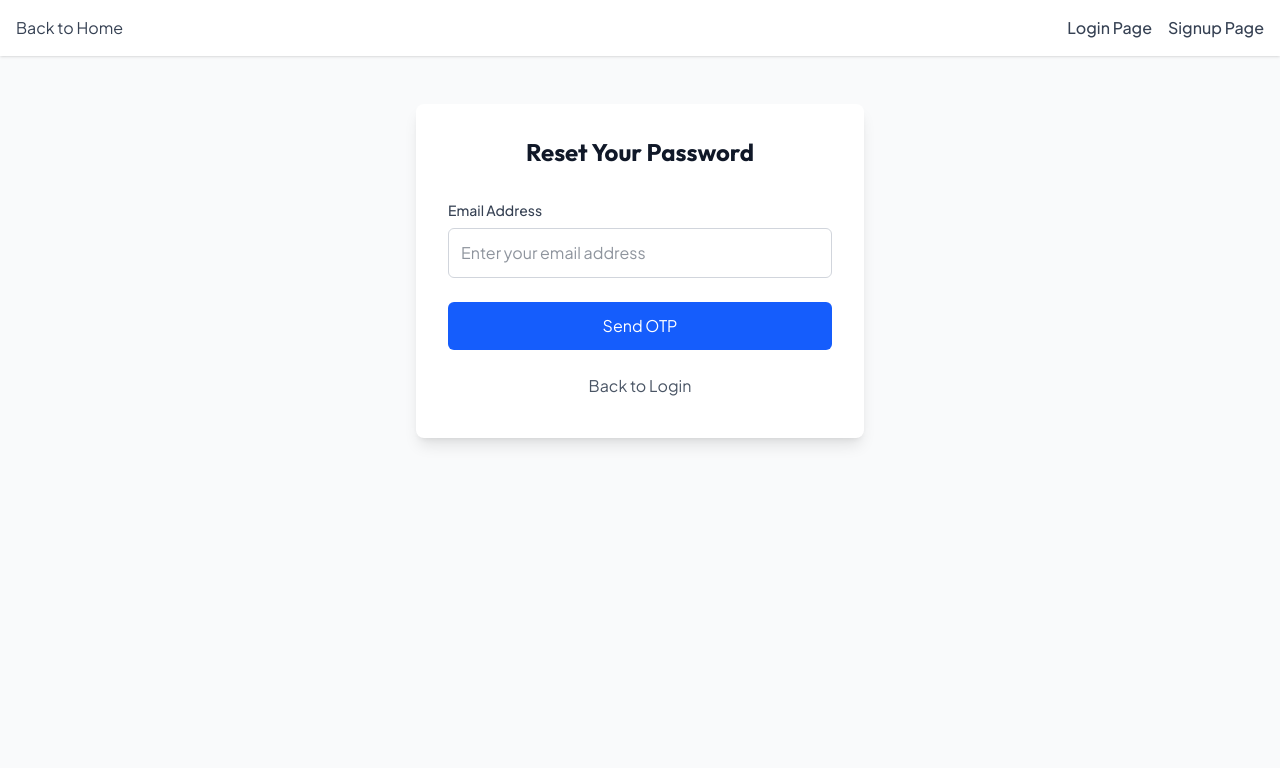
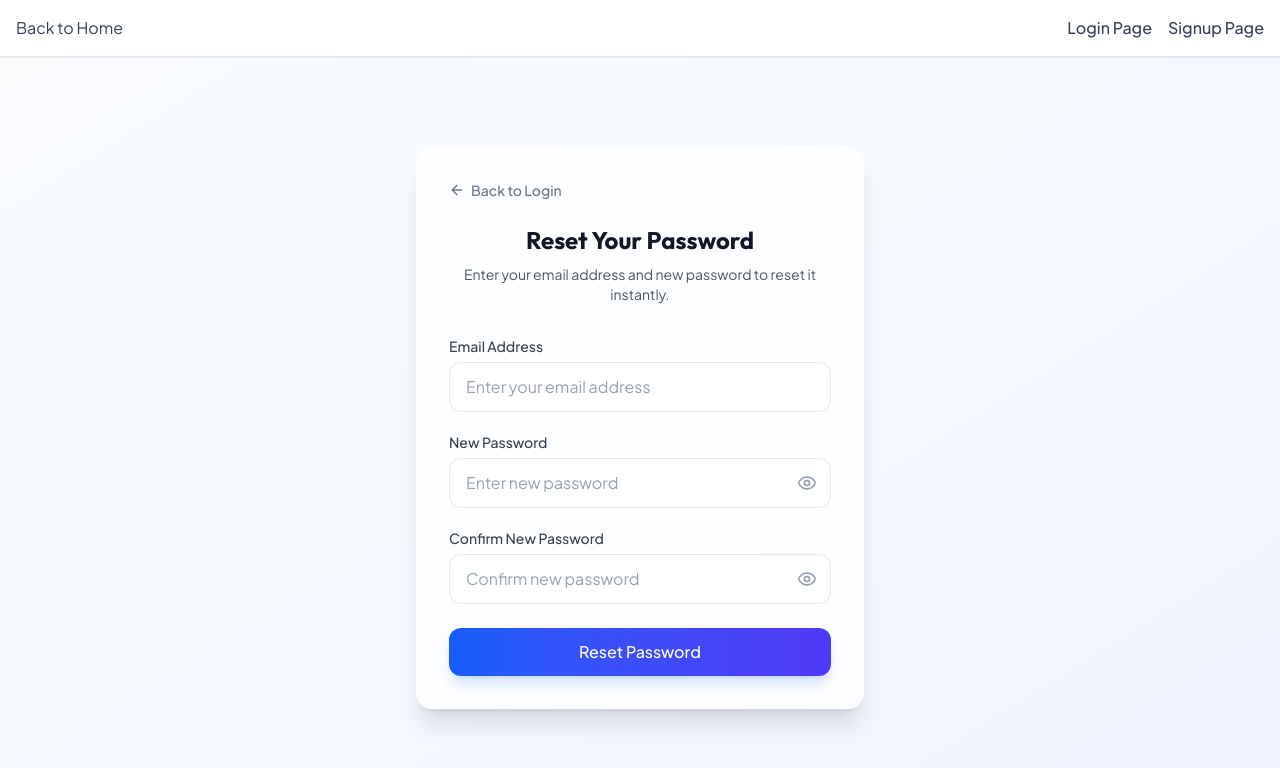
Before and after one commit to GiwanthaAthukorala/Rithu-BL-Web-site, a Next.js app in the folder frontend/: page /forgot-password/page in a window 1280 px wide. Shown: the top 768 px of the page. Built offline with nearby package versions, Linux system fonts and the light colour scheme; no server answers.

Commit message:
Forget password setting create and fixing

```diff
--- a/frontend/src/pages/forgot-password/page.js
+++ b/frontend/src/pages/forgot-password/page.js
@@ -2,81 +2,31 @@ import { useState } from "react";
 import { useRouter } from "next/router";
 import LSNavBar from "@/components/NavBar/NavBarLS";
 import api from "@/lib/api";
+import { Eye, EyeOff, ArrowLeft } from "lucide-react";
 
 export default function ForgotPasswordPage() {
-  const [step, setStep] = useState(1); // 1: Email, 2: OTP, 3: New Password
   const [email, setEmail] = useState("");
-  const [otp, setOtp] = useState("");
   const [newPassword, setNewPassword] = useState("");
   const [confirmPassword, setConfirmPassword] = useState("");
+  const [showPassword, setShowPassword] = useState(false);
+  const [showConfirmPassword, setShowConfirmPassword] = useState(false);
   const [isLoading, setLoading] = useState(false);
   const [error, setError] = useState("");
   const [success, setSuccess] = useState("");
-  const [resetToken, setResetToken] = useState("");
-  const [timer, setTimer] = useState(0);
   const router = useRouter();
 
-  // Start countdown timer
-  const startTimer = () => {
-    setTimer(60);
-    const countdown = setInterval(() => {
-      setTimer((prev) => {
-        if (prev <= 1) {
-          clearInterval(countdown);
-          return 0;
-        }
-        return prev - 1;
-      });
-    }, 1000);
-  };
-
-  // Handle email submission
-  const handleEmailSubmit = async (e) => {
+  // Handle password reset
+  const handleSubmit = async (e) => {
     e.preventDefault();
     setLoading(true);
     setError("");
     setSuccess("");
 
-    try {
-      const response = await api.post("/api/auth/forgot-password", { email });
-      setSuccess(response.data.message || "OTP sent to your email");
-      setStep(2);
-      startTimer();
-    } catch (error) {
-      setError(
-        error.response?.data?.message ||
-          "Failed to send OTP. Please try again.",
-      );
-    } finally {
+    if (!email) {
+      setError("Please provide an email address");
       setLoading(false);
+      return;
     }
-  };
-
-  // Handle OTP verification
-  const handleOTPSubmit = async (e) => {
-    e.preventDefault();
-    setLoading(true);
-    setError("");
-
-    try {
-      const response = await api.post("/api/auth/verify-otp", { email, otp });
-      setResetToken(response.data.resetToken);
-      setSuccess("OTP verified successfully");
-      setStep(3);
-    } catch (error) {
-      setError(
-        error.response?.data?.message || "Invalid OTP. Please try again.",
-      );
-    } finally {
-      setLoading(false);
-    }
-  };
-
-  // Handle password reset
-  const handleResetPassword = async (e) => {
-    e.preventDefault();
-    setLoading(true);
-    setError("");
 
     if (newPassword !== confirmPassword) {
       setError("Passwords do not match");
@@ -91,10 +41,11 @@ export default function ForgotPasswordPage() {
     }
 
     try {
-      const response = await api.put(`/api/auth/reset-password/${resetToken}`, {
+      const response = await api.post("/api/auth/forgot-password", {
+        email,
         password: newPassword,
       });
-      setSuccess(response.data.message);
+      setSuccess(response.data.message || "Password reset successful!");
 
       // Redirect to login after 2 seconds
       setTimeout(() => {
@@ -103,191 +54,176 @@ export default function ForgotPasswordPage() {
     } catch (error) {
       setError(
         error.response?.data?.message ||
-          "Password reset failed. Please try again.",
+          "Password reset failed. Please try again."
       );
     } finally {
       setLoading(false);
     }
   };
 
-  // Handle resend OTP
-  const handleResendOTP = async () => {
-    setLoading(true);
-    setError("");
-    setSuccess("");
-
-    try {
-      const response = await api.post("/api/auth/resend-otp", { email });
-      setSuccess("New OTP sent to your email");
-      startTimer();
-    } catch (error) {
-      setError(error.response?.data?.message || "Failed to resend OTP");
-    } finally {
-      setLoading(false);
-    }
-  };
-
   return (
-    <div className="min-h-screen bg-gray-50">
+    <div className="min-h-screen bg-gradient-to-br from-slate-50 via-blue-50/50 to-indigo-50 flex flex-col">
       <LSNavBar />
 
-      <div className="flex items-center justify-center px-4 py-12">
+      <div className="flex-1 flex items-center justify-center px-4 py-12">
         <div className="max-w-md w-full">
-          <div className="bg-white rounded-lg shadow-lg p-8">
-            <h1 className="text-2xl font-bold text-center text-gray-900 mb-8">
-              Reset Your Password
-            </h1>
+          <div className="bg-white/80 backdrop-blur-md border border-white/50 rounded-2xl shadow-xl p-8 hover:shadow-2xl hover:shadow-blue-100/50 transition-all duration-300">
+            {/* Back to Login */}
+            <button
+              onClick={() => router.push("/Log-in/page")}
+              className="inline-flex items-center text-sm font-medium text-gray-500 hover:text-blue-600 transition-colors mb-6 group"
+            >
+              <ArrowLeft className="w-4 h-4 mr-1.5 transform group-hover:-translate-x-0.5 transition-transform" />
+              Back to Login
+            </button>
+
+            <div className="text-center mb-8">
+              <h1 className="text-2xl font-bold text-gray-900 mb-2">
+                Reset Your Password
+              </h1>
+              <p className="text-sm text-gray-600">
+                Enter your email address and new password to reset it instantly.
+              </p>
+            </div>
 
             {/* Error/Success Messages */}
             {error && (
-              <div className="mb-4 p-3 bg-red-100 text-red-700 rounded-md">
+              <div className="mb-6 p-3.5 bg-red-50 border border-red-200 text-red-700 text-sm rounded-xl flex items-center">
+                <span className="mr-2">⚠️</span>
                 {error}
               </div>
             )}
             {success && (
-              <div className="mb-4 p-3 bg-green-100 text-green-700 rounded-md">
+              <div className="mb-6 p-3.5 bg-green-50 border border-green-200 text-green-700 text-sm rounded-xl flex items-center animate-pulse">
+                <span className="mr-2">✨</span>
                 {success}
               </div>
             )}
 
-            {/* Step 1: Email Input */}
-            {step === 1 && (
-              <form onSubmit={handleEmailSubmit}>
-                <div className="mb-6">
-                  <label className="block text-sm font-medium text-gray-700 mb-2">
-                    Email Address
-                  </label>
+            <form onSubmit={handleSubmit} className="space-y-5">
+              {/* Email Address */}
+              <div>
+                <label className="block text-sm font-medium text-gray-700 mb-1.5">
+                  Email Address
+                </label>
+                <input
+                  type="email"
+                  value={email}
+                  onChange={(e) => setEmail(e.target.value)}
+                  className="w-full px-4 py-3 bg-white/60 border border-gray-200 rounded-xl focus:outline-none focus:ring-2 focus:ring-blue-500/40 focus:border-blue-500 transition-all placeholder-gray-400"
+                  placeholder="Enter your email address"
+                  required
+                />
+              </div>
+
+              {/* New Password */}
+              <div>
+                <label className="block text-sm font-medium text-gray-700 mb-1.5">
+                  New Password
+                </label>
+                <div className="relative">
                   <input
-                    type="email"
-                    value={email}
-                    onChange={(e) => setEmail(e.target.value)}
-                    className="w-full px-3 py-3 border border-gray-300 rounded-md focus:outline-none focus:ring-2 focus:ring-blue-500"
-                    placeholder="Enter your email address"
+                    type={showPassword ? "text" : "password"}
+                    value={newPassword}
+                    onChange={(e) => setNewPassword(e.target.value)}
+                    className="w-full px-4 py-3 pr-11 bg-white/60 border border-gray-200 rounded-xl focus:outline-none focus:ring-2 focus:ring-blue-500/40 focus:border-blue-500 transition-all placeholder-gray-400"
+                    placeholder="Enter new password"
                     required
                   />
+                  <button
+                    type="button"
+                    onClick={() => setShowPassword(!showPassword)}
+                    className="absolute inset-y-0 right-0 pr-3.5 flex items-center text-gray-400 hover:text-gray-600 transition-colors"
+                  >
+                    {showPassword ? (
+                      <EyeOff className="h-5 w-5" />
+                    ) : (
+                      <Eye className="h-5 w-5" />
+                    )}
+                  </button>
                 </div>
-                <button
-                  type="submit"
-                  disabled={isLoading}
-                  className={`w-full bg-blue-600 text-white py-3 px-4 rounded-md hover:bg-blue-700 transition-colors ${
-                    isLoading ? "opacity-70 cursor-not-allowed" : ""
-                  }`}
-                >
-                  {isLoading ? "Sending OTP..." : "Send OTP"}
-                </button>
-                <button
-                  type="button"
-                  onClick={() => router.push("/Log-in/page")}
-                  className="w-full mt-4 text-gray-600 hover:text-gray-900 py-2"
-                >
-                  Back to Login
-                </button>
-              </form>
-            )}
+              </div>
 
-            {/* Step 2: OTP Verification */}
-            {step === 2 && (
-              <form onSubmit={handleOTPSubmit}>
-                <div className="mb-6">
-                  <p className="text-sm text-gray-600 mb-4">
-                    We've sent a 6-digit OTP to <strong>{email}</strong>
-                  </p>
-                  <label className="block text-sm font-medium text-gray-700 mb-2">
-                    Enter OTP
-                  </label>
+              {/* Confirm Password */}
+              <div>
+                <label className="block text-sm font-medium text-gray-700 mb-1.5">
+                  Confirm New Password
+                </label>
+                <div className="relative">
                   <input
-                    type="text"
-                    value={otp}
-                    onChange={(e) =>
-                      setOtp(e.target.value.replace(/\D/g, "").slice(0, 6))
-                    }
-                    className="w-full px-3 py-3 border border-gray-300 rounded-md focus:outline-none focus:ring-2 focus:ring-blue-500 text-center text-2xl tracking-widest"
-                    placeholder="000000"
-                    maxLength="6"
+                    type={showConfirmPassword ? "text" : "password"}
+                    value={confirmPassword}
+                    onChange={(e) => setConfirmPassword(e.target.value)}
+                    className="w-full px-4 py-3 pr-11 bg-white/60 border border-gray-200 rounded-xl focus:outline-none focus:ring-2 focus:ring-blue-500/40 focus:border-blue-500 transition-all placeholder-gray-400"
+                    placeholder="Confirm new password"
                     required
                   />
-                  <div className="mt-2 text-center">
-                    {timer > 0 ? (
-                      <p className="text-sm text-gray-500">
-                        Resend OTP in {timer}s
-                      </p>
+                  <button
+                    type="button"
+                    onClick={() => setShowConfirmPassword(!showConfirmPassword)}
+                    className="absolute inset-y-0 right-0 pr-3.5 flex items-center text-gray-400 hover:text-gray-600 transition-colors"
+                  >
+                    {showConfirmPassword ? (
+                      <EyeOff className="h-5 w-5" />
                     ) : (
-                      <button
-                        type="button"
-                        onClick={handleResendOTP}
-                        className="text-blue-600 hover:text-blue-700 text-sm"
-                      >
-                        Resend OTP
-                      </button>
+                      <Eye className="h-5 w-5" />
                     )}
+                  </button>
+                </div>
+              </div>
+
+              {/* Password Strength Indicator */}
+              {newPassword && (
+                <div className="space-y-2 pt-1">
+                  <div className="flex items-center space-x-2">
+                    <div
+                      className={`h-1.5 w-1/3 rounded-full transition-all duration-300 ${
+                        newPassword.length >= 8 ? "bg-green-500" : "bg-gray-200"
+                      }`}
+                    ></div>
+                    <div
+                      className={`h-1.5 w-1/3 rounded-full transition-all duration-300 ${
+                        /[A-Z]/.test(newPassword) ? "bg-green-500" : "bg-gray-200"
+                      }`}
+                    ></div>
+                    <div
+                      className={`h-1.5 w-1/3 rounded-full transition-all duration-300 ${
+                        /[0-9]/.test(newPassword) ? "bg-green-500" : "bg-gray-200"
+                      }`}
+                    ></div>
                   </div>
+                  <p className="text-xs text-gray-500 flex justify-between">
+                    <span>Password strength:</span>
+                    <span className="font-semibold">
+                      {newPassword.length >= 8 &&
+                      /[A-Z]/.test(newPassword) &&
+                      /[0-9]/.test(newPassword)
+                        ? "Strong 💪"
+                        : newPassword.length >= 8
+                          ? "Medium ⚠️"
+                          : "Weak ❌"}
+                    </span>
+                  </p>
                 </div>
-                <button
-                  type="submit"
-                  disabled={isLoading || otp.length !== 6}
-                  className={`w-full bg-blue-600 text-white py-3 px-4 rounded-md hover:bg-blue-700 transition-colors ${
-                    isLoading || otp.length !== 6
-                      ? "opacity-70 cursor-not-allowed"
-                      : ""
-                  }`}
-                >
-                  {isLoading ? "Verifying..." : "Verify OTP"}
-                </button>
-                <button
-                  type="button"
-                  onClick={() => setStep(1)}
-                  className="w-full mt-4 text-gray-600 hover:text-gray-900 py-2"
-                >
-                  Change Email
-                </button>
-              </form>
-            )}
+              )}
 
-            {/* Step 3: New Password */}
-            {step === 3 && (
-              <form onSubmit={handleResetPassword}>
-                <div className="space-y-4">
-                  <div>
-                    <label className="block text-sm font-medium text-gray-700 mb-2">
-                      New Password
-                    </label>
-                    <input
-                      type="password"
-                      value={newPassword}
-                      onChange={(e) => setNewPassword(e.target.value)}
-                      className="w-full px-3 py-3 border border-gray-300 rounded-md focus:outline-none focus:ring-2 focus:ring-blue-500"
-                      placeholder="Enter new password"
-                      required
-                    />
-                    <p className="text-xs text-gray-500 mt-1">
-                      Password must be at least 8 characters
-                    </p>
+              <button
+                type="submit"
+                disabled={isLoading}
+                className={`w-full bg-gradient-to-r from-blue-600 to-indigo-600 hover:from-blue-700 hover:to-indigo-700 text-white font-medium py-3 px-4 rounded-xl shadow-lg shadow-blue-500/20 hover:shadow-blue-500/30 transform active:scale-[0.98] transition-all flex items-center justify-center mt-6 ${
+                  isLoading ? "opacity-75 cursor-not-allowed" : ""
+                }`}
+              >
+                {isLoading ? (
+                  <div className="flex items-center">
+                    <div className="w-5 h-5 border-t-2 border-white rounded-full animate-spin mr-2"></div>
+                    Resetting Password...
                   </div>
-                  <div>
-                    <label className="block text-sm font-medium text-gray-700 mb-2">
-                      Confirm Password
-                    </label>
-                    <input
-                      type="password"
-                      value={confirmPassword}
-                      onChange={(e) => setConfirmPassword(e.target.value)}
-                      className="w-full px-3 py-3 border border-gray-300 rounded-md focus:outline-none focus:ring-2 focus:ring-blue-500"
-                      placeholder="Confirm new password"
-                      required
-                    />
-                  </div>
-                </div>
-                <button
-                  type="submit"
-                  disabled={isLoading}
-                  className={`w-full bg-blue-600 text-white py-3 px-4 rounded-md hover:bg-blue-700 transition-colors mt-6 ${
-                    isLoading ? "opacity-70 cursor-not-allowed" : ""
-                  }`}
-                >
-                  {isLoading ? "Resetting..." : "Reset Password"}
-                </button>
-              </form>
-            )}
+                ) : (
+                  "Reset Password"
+                )}
+              </button>
+            </form>
           </div>
         </div>
       </div>
```
Also changed, not shown: 1 other file (tests, documents, lock files or other folders).
